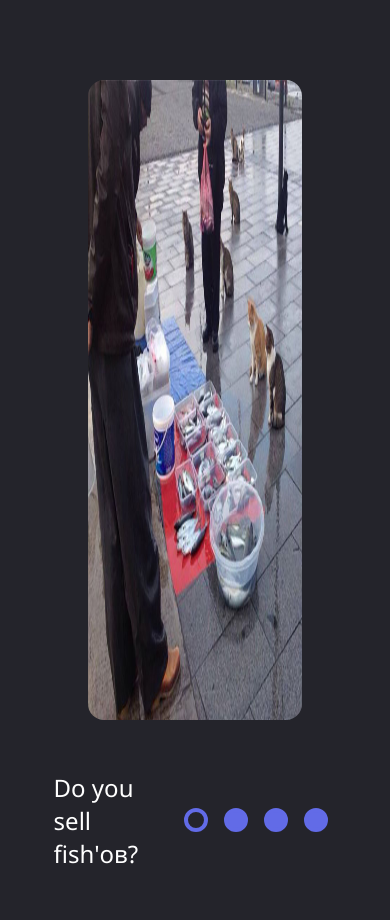
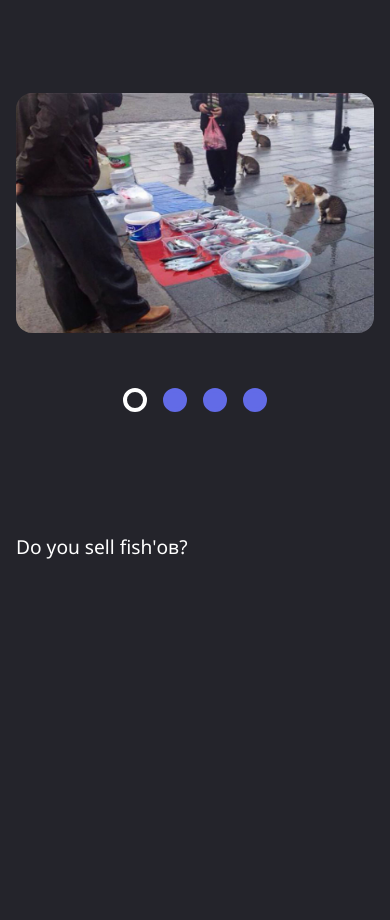
Before and after one commit to IvanIvchik/cssMemSlider, a plain HTML site: page ccsMemSlider/index.html in a window 390 px wide. After the commit the page ends 844 px from the top, so only its background shows below. Drawn offline with Linux system fonts and the light colour scheme.

Commit message:
feat: add adaptive (Fri, May 13, 2022 09:59:49 PM)

```diff
--- a/ccsMemSlider/index.js
+++ b/ccsMemSlider/index.js
@@ -103,6 +103,12 @@ controls.forEach(function (e) {
 })
 
 controls.forEach(function (e) {
+    e.addEventListener('touchmove', function () {
+        if (isMousemove) this.classList.add('focus-controls');
+    })
+})
+
+controls.forEach(function (e) {
     e.addEventListener('touchend', function () {
         this.classList.remove('focus-controls');
     })
--- a/ccsMemSlider/style.css
+++ b/ccsMemSlider/style.css
@@ -60,7 +60,7 @@ p {
     width: 30%;
     display: flex;
     align-items: center;
-    height: 200px;
+    height: 10em;
 }
 
 .slide,
@@ -117,6 +117,7 @@ p {
 
 .btn-control.active {
     background-color: inherit;
+    border-color: #fff;
 }
 
 .btn-control.focus {
@@ -182,3 +183,77 @@ p {
         left: 0;
     }
 }
+
+@media (max-width: 1100px) {
+    .slider {
+        width: 95%;
+        height: 40rem;
+    }
+
+    .slides-wrapper,
+    .slide {
+        height: 30rem;
+    }
+
+    .slide img {
+        height: 30rem;
+    }
+}
+
+@media (max-width: 768px) {
+    .container {
+        width: calc(100% - 2em);;
+        padding: 0 1em;
+    }
+
+    .slider {
+        width: 100%;
+        height: 45rem;
+        flex-wrap: nowrap;
+        flex-direction: column;
+    }
+
+    .slides-wrapper,
+    .slide {
+        height: 25rem;
+        width: 100%;
+        margin: 0 auto;
+    }
+
+    .slide img {
+        display: block;
+        height: 100%;
+        width: 100%;
+        margin: 0 auto;
+    }
+
+    .slides-wrapper{
+        order: -2;
+    }
+
+    .control-panel {
+        order: -1;
+        align-self: center;
+        height: 5rem;
+    }
+
+    .inscription-wrapper {
+        width: 100%;
+    }
+
+    p {
+        font-size: 1.2em;
+    }
+
+}
+
+@media (max-width:450px) {
+
+    .slider {
+        height: 35rem;
+    }
+    .slides-wrapper,
+    .slide {
+        height: 15rem;
+    }
+}
```
